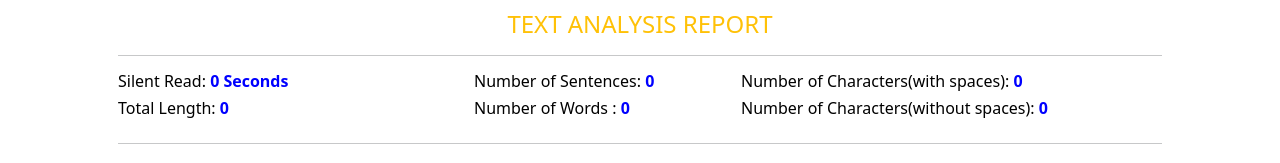
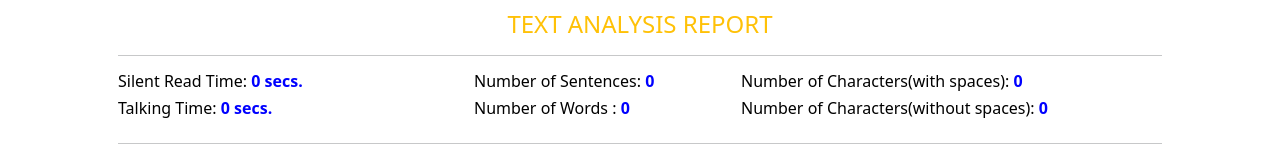
Before and after one commit to shashirajraja/text-analyzer, a React (Create React App) app: page /#/ in a window 1280 px wide. Shown: the part 385-548 px from the top of the page. Built offline with nearby package versions, Linux system fonts and the light colour scheme.

Commit message:
talk time and silent read time added

```diff
--- a/src/components/ContentDetails.js
+++ b/src/components/ContentDetails.js
@@ -20,20 +20,24 @@ function ContentDetails(props) {
         }
         return i;
     }
-
-    const timeToRead = ()=>{
+    const timeToRead = (wpm)=>{
         // Talk Time estimate is based on the reading rate of 183 words per minute
         // - which is considered to be the average reading rate for adults according to scientific research.
         // Silent Reading Time is estimated based on a reading speed of 234 words per minute.
-        let timeInSec = countWord() / (183/60);
-        let timeInMin = 0;
+        let timeInSec = countWord() / (wpm/60);
+        let timeInMin = 0, timeInMs = 0;
         if(timeInSec >= 60) {
             timeInMin = timeInSec/60;
             timeInSec = timeInSec % 60;
-            return `${timeInMin.toFixed(0)} Minutes ${timeInSec.toFixed(0)} Seconds`
+            return `${timeInMin.toFixed(0)} mins ${timeInSec.toFixed(0)} secs.`
+        } else if(timeInSec > 0 && timeInSec < 1 ) {
+            timeInMs = timeInSec*60;
+            return `${timeInMs.toFixed(0)} msec.`;
         }
-        return `${timeInSec.toFixed(0)} Seconds`;
+        return `${timeInSec.toFixed(0)} secs.`;
     }
+    const talkTime = timeToRead(183);//183 words per minute
+    const silentReadingTime= timeToRead(234); // 234 words per minute
     return (
     <>
         <div className={(mode === "light" ? "bg-white text-dark " : "bg-secondary text-white")}>
@@ -42,8 +46,8 @@ function ContentDetails(props) {
             <hr></hr>
             <div className='row' style={contentKeyStyle}>
                 <div className='col-md-4'>
-                    <h6>Silent Read: <span style={contentValueStyle}>{timeToRead()}</span></h6>
-                    <h6>Total Length: <span style={contentValueStyle}>{content.length}</span></h6>
+                    <h6>Silent Read Time: <span style={contentValueStyle}>{silentReadingTime}</span></h6>
+                    <h6>Talking Time: <span style={contentValueStyle}>{talkTime}</span></h6>
                 </div>
                 <div className='col-md-3'>
                     <h6>Number of Sentences: <span style={contentValueStyle}>{content.length === 0 ? 0 : content.split(/[\w\s]+[.!?]/).length - 1}</span></h6>
```
